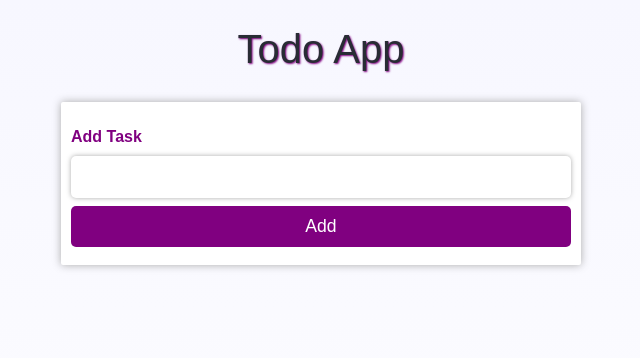
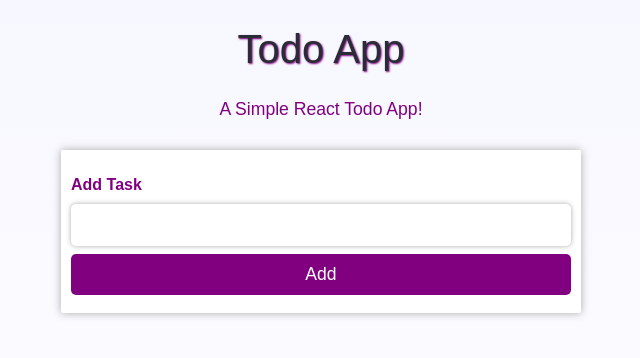
Before and after one commit to mubashirimtiaz/React-Todo-List, a React (Create React App) app: page / in a window 1280 px wide. Shown: the top 358 px of the page, without its empty margins (319-959 px from the left). Built offline with nearby package versions, Linux system fonts and the light colour scheme.

Commit message:
Update App.js

```diff
--- a/src/App.js
+++ b/src/App.js
@@ -6,6 +6,9 @@ function App() {
   return (
     <div className="App">
       <h1 className="App-title">Todo App</h1>
+      <p style={{ color: "purple", fontSize: "1.1em" }}>
+        A Simple React Todo App!
+      </p>
       <TodosList />
     </div>
   );
```
